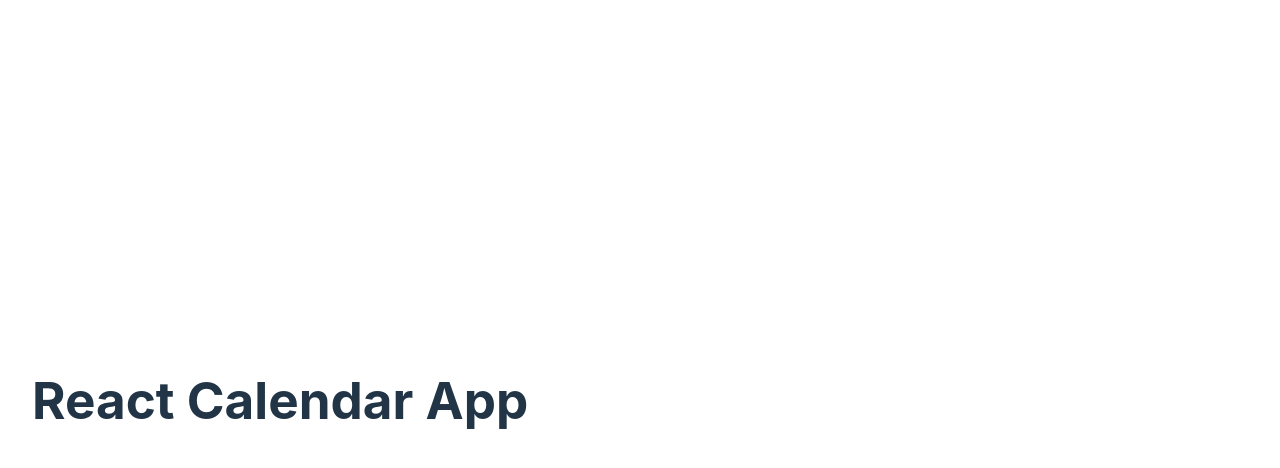
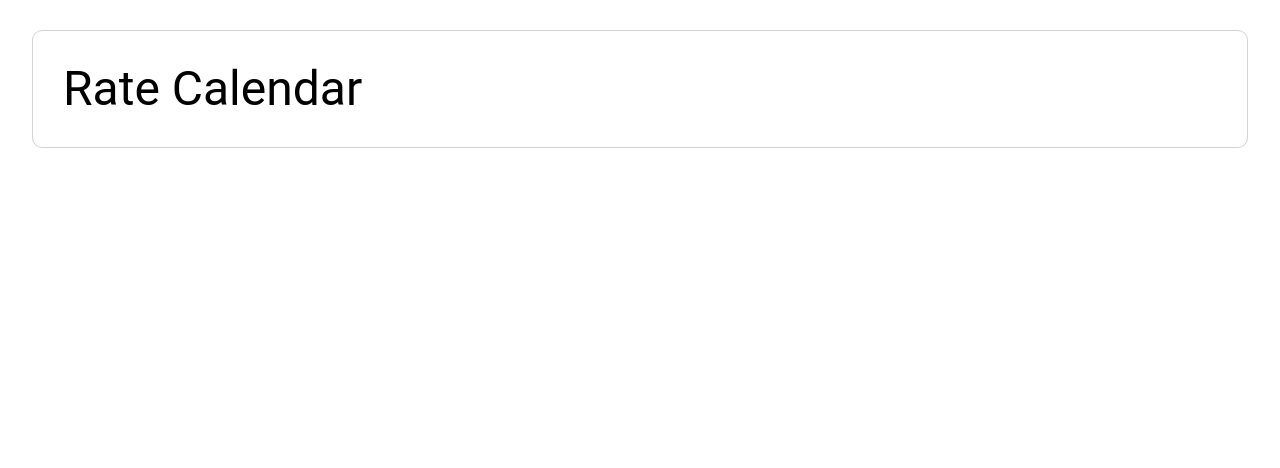
Before and after one commit to hbkabir004/React-Rate-Calendar-App, a React (Vite) app: page / in a window 1280 px wide. Shown: the top 468 px of the page. Built offline with nearby package versions, Linux system fonts and the light colour scheme.

Commit message:
[Added] MUI & Google Fonts

```diff
--- a/index.html
+++ b/index.html
@@ -1,11 +1,33 @@
-<!doctype html>
+<!DOCTYPE html>
 <html lang="en">
   <head>
     <meta charset="UTF-8" />
+    <!-- Fav Icon -->
     <link rel="icon" href="/fab.png" />
+
+    <!-- Google Fonts -->
+    <link rel="preconnect" href="https://fonts.googleapis.com" />
+    <link rel="preconnect" href="https://fonts.gstatic.com" crossorigin />
+    <link
+      href="https://fonts.googleapis.com/css2?family=Nunito+Sans:ital,opsz,wght@0,6..12,200..1000;1,6..12,200..1000&display=swap"
+      rel="stylesheet"
+    />
+
     <meta name="viewport" content="width=device-width, initial-scale=1.0" />
     <title>Rate Calendar</title>
+
+    <!-- Font Styles -->
+    <style>
+      #root {
+        font-family: "Nunito Sans", sans-serif;
+        font-optical-sizing: auto;
+        font-style: normal;
+        line-height: 1.5;
+        font-weight: 400;
+      }
+    </style>
   </head>
+
   <body>
     <div id="root"></div>
     <script type="module" src="/src/main.tsx"></script>
--- a/package.json
+++ b/package.json
@@ -10,6 +10,9 @@
     "preview": "vite preview"
   },
   "dependencies": {
+    "@emotion/react": "^11.11.4",
+    "@emotion/styled": "^11.11.5",
+    "@mui/material": "^6.0.0-alpha.12",
     "react": "^18.3.1",
     "react-dom": "^18.3.1"
   },
--- a/src/App.tsx
+++ b/src/App.tsx
@@ -1,10 +1,8 @@
-function App() {
+import RateCalendarContainer from "./components/RateCalendarContainer";
+
+export default function App() {
 
   return (
-    <div>
-      <h1>React Calendar App</h1>
-    </div>
+   <RateCalendarContainer/>
   )
 }
-
-export default App
--- /dev/null
+++ b/src/components/RateCalendarContainer.tsx
@@ -0,0 +1,20 @@
+import { Box, Container, Typography } from "@mui/material";
+
+export default function RateCalendarContainer() {
+  return (
+    <Container maxWidth="xl">
+      <Box
+        sx={{
+          textAlign: "left",
+          border: "1px solid lightgray",
+          borderRadius: "10px",
+          bgcolor: "white",
+          p: "30px",
+          mt: "30px",
+        }}
+      >
+        <Typography variant="h3">Rate Calendar</Typography>
+      </Box>
+    </Container>
+  );
+}
--- a/src/index.css
+++ /dev/null
@@ -1,70 +0,0 @@
-:root {
-  font-family: Inter, system-ui, Avenir, Helvetica, Arial, sans-serif;
-  line-height: 1.5;
-  font-weight: 400;
-
-  margin-left: 2rem;
-  text-align: left;
-
-  /* max-width: 1280px;
-  margin: 0 auto; */
-
-  font-synthesis: none;
-  text-rendering: optimizeLegibility;
-  -webkit-font-smoothing: antialiased;
-  -moz-osx-font-smoothing: grayscale;
-}
-
-a {
-  font-weight: 500;
-  color: #646cff;
-  text-decoration: inherit;
-}
-a:hover {
-  color: #535bf2;
-}
-
-body {
-  margin: 0;
-  display: flex;
-  place-items: center;
-  min-width: 320px;
-  min-height: 100vh;
-}
-
-h1 {
-  font-size: 3.2em;
-  line-height: 1.1;
-}
-
-button {
-  border-radius: 8px;
-  border: 1px solid transparent;
-  padding: 0.6em 1.2em;
-  font-size: 1em;
-  font-weight: 500;
-  font-family: inherit;
-  background-color: #1a1a1a;
-  cursor: pointer;
-  transition: border-color 0.25s;
-}
-button:hover {
-  border-color: #646cff;
-}
-button:focus,
-button:focus-visible {
-  outline: 4px auto -webkit-focus-ring-color;
-}
-
-@media (prefers-color-scheme: light) {
-  :root {
-    color: #213547;
-    background-color: #ffffff;
-  }
-  a:hover {
-    color: #747bff;
-  }
-  button {
-    background-color: #f9f9f9;
-  }
-}
```
Also changed, not shown: src/main.tsx (+6 -7 lines).
